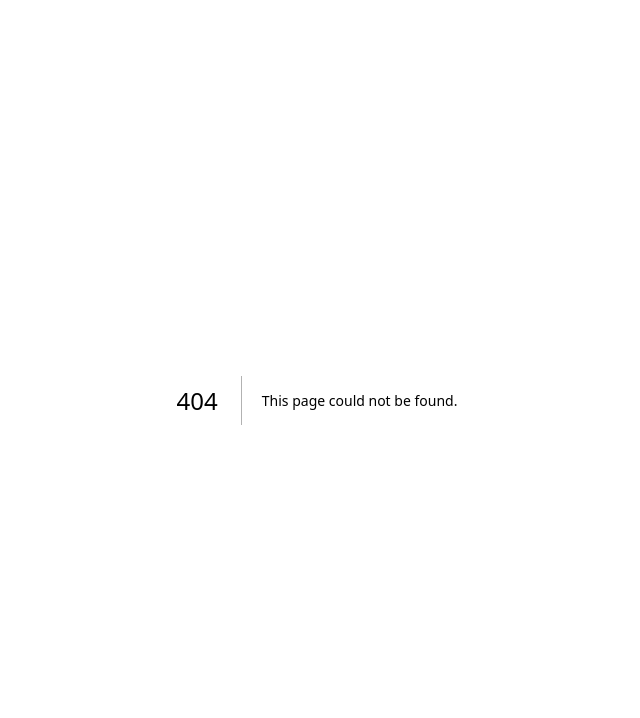
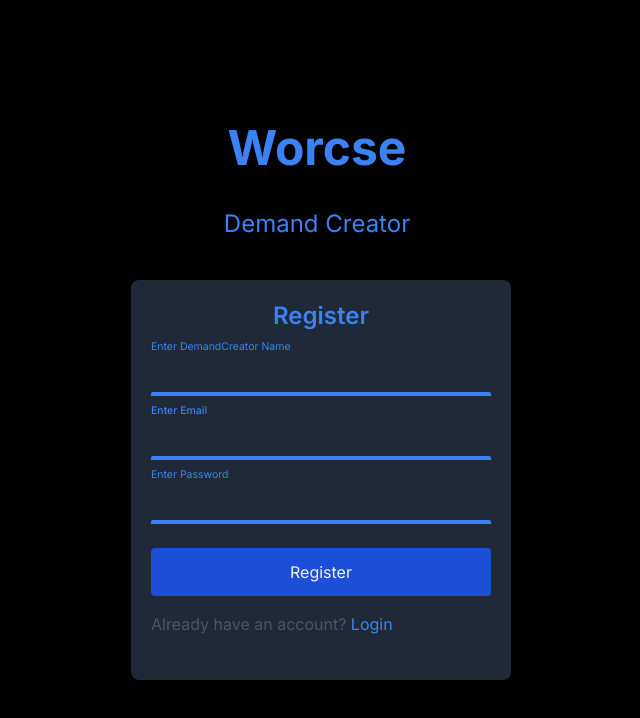
Before and after one commit to Somnathumapathi/Worcse, a Next.js app in the folder streampay/: page /DC/dcRegisterPage in a window 1280 px wide. Before the commit this address had no page. Shown: the top 718 px of the page, without its empty margins (323-963 px from the left). Built offline with nearby package versions, Linux system fonts and the light colour scheme; no server answers.

Commit message:
Dc auth and models

```diff
--- /dev/null
+++ b/streampay/app/DC/dcRegisterPage/page.js
@@ -0,0 +1,141 @@
+"use client";
+
+    import React, { useState, useEffect } from 'react';
+    import Link from 'next/link'
+    import { auth, db } from '@/firebase';
+    import { createUserWithEmailAndPassword, onAuthStateChanged } from "firebase/auth";
+    import DCCreator from '@/models/demandSupplier';
+    import { collection, addDoc } from 'firebase/firestore';
+
+
+
+    const MerchantRegister = () => {
+
+        const [email, setEmail] = useState('');
+        const [password, setPassword] = useState('');
+        const [dcName, setDcName] = useState('')
+        // const [currentUser, setCurrentUser] = useState(null);
+        // const [passKey, setPasskey] = useState('')
+
+        // useEffect(() => {
+        // const unsub = onAuthStateChanged(auth, (user) => {
+        //     setCurrentUser(user);
+        // });
+
+
+        // return () => unsub();
+        // }, []);
+        const handleSignUp = async (e) => {
+            if(password.length>=6) {
+             e.preventDefault();
+             try {
+
+               const cred = await createUserWithEmailAndPassword(auth, email, password);
+
+
+               const newDc = new DCCreator(cred.user.uid , dcName, email)
+               await addDoc(collection( db , "dc"), {
+                 dcId: newDc.dcId,
+                 dcName: newDc.dcName,
+                 dcEmail: newDc.dcEmail
+               })
+
+               console.log('User signed up successfully!');
+               window.location.href = '/DC'
+
+             } catch (error) {
+               console.error('Error signing up:', error.message);
+             }
+            } else {
+             alert('Password should be atleast 6 characters')
+            }
+           };
+        // useEffect(() => {
+        // if (currentUser) {
+        //     window.location.href = '';
+        // }
+        // }, [currentUser]);
+
+        return (
+            <div className="w-full min-h-screen flex justify-center items-center bg-black flex-col">
+            <h1 className="text-5xl font-bold text-blue-500 mb-9 display-block">Worcse</h1>
+
+            <p className="text-2xl text-blue-500 mb-9 display-block">Demand Creator</p>
+
+
+
+            <div className="absolute inset-1 bg-gray-800 rounded-lg z-10 p-5 relative w-[380px] h-[400px]">
+
+                <form onSubmit={handleSignUp}>
+                <h2 className="text-2xl font-semibold text-blue-500 text-center mb-6">Register</h2>
+                {/* <div className="relative flex flex-col mb-6">
+                    <input
+                    type="text"
+                    id="text"
+                    autoFocus
+
+                    className="relative z-10 border-0 border-b-2 border-blue-500 h-10 bg-transparent text-gray-100 outline-none px-2 peer"
+
+                    />
+                    <i className="bg-blue-500 rounded w-full bottom-0 left-0 absolute h-1 -z-10 transition-transform duration-300 origin-bottom transform peer-focus:h-1 peer-placeholder-shown:h-[0.5px]"></i>
+                    <label className="peer-focus:font-medium absolute text-sm duration-300 transform -translate-y-8 scale-75 top-3 left-0 -z-10 origin-[0] peer-focus:left-0 peer-focus:text-blue-500 text-blue-500 peer-placeholder-shown:scale-100 peer-placeholder-shown:translate-y-0 peer-placeholder-shown:text-gray-500 peer-focus:scale-75 peer-focus:-translate-y-8">Enter Name</label>
+                </div> */}
+                <div className="relative flex flex-col mb-6">
+              <input
+                type="text"
+                id="name"
+                autoFocus
+                value={dcName}
+onChange={(e)=> setDcName(e.target.value)}
+                className="relative z-10 border-0 border-b-2 border-blue-500 h-10 bg-transparent text-gray-100 outline-none px-2 peer"
+
+              />
+              <i className="bg-blue-500 rounded w-full bottom-0 left-0 absolute h-1 -z-10 transition-transform duration-300 origin-bottom transform peer-focus:h-1 peer-placeholder-shown:h-[0.5px]"></i>
+              <label className="peer-focus:font-medium absolute text-sm duration-300 transform -translate-y-8 scale-75 top-3 left-0 -z-10 origin-[0] peer-focus:left-0 peer-focus:text-blue-500 text-blue-500 peer-placeholder-shown:scale-100 peer-placeholder-shown:translate-y-0 peer-placeholder-shown:text-gray-500 peer-focus:scale-75 peer-focus:-translate-y-8">Enter DemandCreator Name</label>
+            </div>
+                <div className="relative flex flex-col mb-6">
+                    <input
+                    type="email"
+                    id="Email"
+                    autoFocus
+                    value={email}
+                    onChange={(e) => setEmail(e.target.value)}
+                    className="relative z-10 border-0 border-b-2 border-blue-500 h-10 bg-transparent text-gray-100 outline-none px-2 peer"
+
+                    />
+                    <i className="bg-blue-500 rounded w-full bottom-0 left-0 absolute h-1 -z-10 transition-transform duration-300 origin-bottom transform peer-focus:h-1 peer-placeholder-shown:h-[0.5px]"></i>
+                    <label className="peer-focus:font-medium absolute text-sm duration-300 transform -translate-y-8 scale-75 top-3 left-0 -z-10 origin-[0] peer-focus:left-0 peer-focus:text-blue-500 text-blue-500 peer-placeholder-shown:scale-100 peer-placeholder-shown:translate-y-0 peer-placeholder-shown:text-gray-500 peer-focus:scale-75 peer-focus:-translate-y-8">Enter Email</label>
+                </div>
+
+                <div className="relative flex flex-col mb-6">
+                    <input
+                    type="password"
+                    id="Password"
+
+                    className="relative z-10 border-0 border-b-2 border-blue-500 h-10 bg-transparent text-gray-100 outline-none px-2 peer"
+                    value={password}
+                    onChange={(e) => setPassword(e.target.value)}
+                    />
+                    <i className="bg-blue-500 rounded w-full bottom-0 left-0 absolute h-1 -z-10 transition-transform duration-300 origin-bottom transform peer-focus:h-1 peer-placeholder-shown:h-[0.5px]"></i>
+                    <label className="peer-focus:font-medium absolute text-sm duration-300 transform -translate-y-8 scale-75 top-3 left-0 -z-10 origin-[0] peer-focus:left-0 peer-focus:text-blue-500 text-blue-500 peer-placeholder-shown:scale-100 peer-placeholder-shown:translate-y-0 peer-placeholder-shown:text-gray-500 peer-focus:scale-75 peer-focus:-translate-y-8">Enter Password</label>
+                </div>
+
+                <button
+                    type="submit"
+                    className="py-3 text-gray-100 bg-blue-700 w-full rounded hover:bg-blue-500 hover:scale-105 duration-300"
+                >
+                    Register
+                </button>
+                </form>
+
+                <p className="mt-4 text-gray-600">
+                Already have an account?{' '}
+                    <Link href='/DC' className="text-blue-500">Login</Link>
+                </p>
+            </div>
+
+            </div>
+        );
+        };
+
+        export default MerchantRegister;
--- a/streampay/app/DC/page.js
+++ b/streampay/app/DC/page.js
@@ -31,20 +31,20 @@ const MerchantLogin = () => {
   };
   useEffect(() => {
     if (currentUser!=null) {
-      window.location.href = 'merchant';
+      window.location.href = '/DC/dcHomePage';
     }
   }, [currentUser]);
   return (
-    <div className="w-full min-h-screen flex justify-center items-center bg-white flex-col">
-      <h1 className="text-5xl font-bold text-green-500 mb-9 display-block">CRAVE HUB</h1>
-      <p className="text-2xl text-green-500 mb-9 display-block">Merchant Portal</p>
+    <div className="w-full min-h-screen flex justify-center items-center flex-col">
+      <h1 className="text-5xl font-bold text-blue-500 mb-9 display-block">Worcse</h1>
+      <p className="text-2xl text-blue-500 mb-9 display-block">Demand Creator</p>
 
 
 
       <div className="absolute inset-1 bg-gray-800 rounded-lg z-10 p-5 relative w-[380px] h-[350px]">
 
         <form onSubmit={handleLogin}>
-          <h2 className="text-2xl font-semibold text-green-500 text-center mb-6">Login</h2>
+          <h2 className="text-2xl font-semibold text-blue-500 text-center mb-6">Login</h2>
           <div className="relative flex flex-col mb-6">
             <input
               type="email"
@@ -53,11 +53,11 @@ const MerchantLogin = () => {
               value={email}
               onChange={(e) => setEmail(e.target.value)}
 
-              className="relative z-10 border-0 border-b-2 border-green-500 h-10 bg-transparent text-gray-100 outline-none px-2 peer"
+              className="relative z-10 border-0 border-b-2 border-blue-500 h-10 bg-transparent text-gray-100 outline-none px-2 peer"
 
             />
-            <i className="bg-green-500 rounded w-full bottom-0 left-0 absolute h-1 -z-10 transition-transform duration-300 origin-bottom transform peer-focus:h-1 peer-placeholder-shown:h-[0.5px]"></i>
-            <label className="peer-focus:font-medium absolute text-sm duration-300 transform -translate-y-8 scale-75 top-3 left-0 -z-10 origin-[0] peer-focus:left-0 peer-focus:text-green-500 text-green-500 peer-placeholder-shown:scale-100 peer-placeholder-shown:translate-y-0 peer-placeholder-shown:text-gray-500 peer-focus:scale-75 peer-focus:-translate-y-8">Enter Email</label>
+            <i className="bg-blue-500 rounded w-full bottom-0 left-0 absolute h-1 -z-10 transition-transform duration-300 origin-bottom transform peer-focus:h-1 peer-placeholder-shown:h-[0.5px]"></i>
+            <label className="peer-focus:font-medium absolute text-sm duration-300 transform -translate-y-8 scale-75 top-3 left-0 -z-10 origin-[0] peer-focus:left-0 peer-focus:text-blue-500 text-blue-500 peer-placeholder-shown:scale-100 peer-placeholder-shown:translate-y-0 peer-placeholder-shown:text-gray-500 peer-focus:scale-75 peer-focus:-translate-y-8">Enter Email</label>
           </div>
 
           <div className="relative flex flex-col mb-6">
@@ -66,16 +66,16 @@ const MerchantLogin = () => {
               id="password"
              value={password}
              onChange={(e) => setPassword(e.target.value)}
-              className="relative z-10 border-0 border-b-2 border-green-500 h-10 bg-transparent text-gray-100 outline-none px-2 peer"
+              className="relative z-10 border-0 border-b-2 border-blue-500 h-10 bg-transparent text-gray-100 outline-none px-2 peer"
 
             />
-            <i className="bg-green-500 rounded w-full bottom-0 left-0 absolute h-1 -z-10 transition-transform duration-300 origin-bottom transform peer-focus:h-1 peer-placeholder-shown:h-[0.5px]"></i>
-            <label className="peer-focus:font-medium absolute text-sm duration-300 transform -translate-y-8 scale-75 top-3 left-0 -z-10 origin-[0] peer-focus:left-0 peer-focus:text-green-500 text-green-500 peer-placeholder-shown:scale-100 peer-placeholder-shown:translate-y-0 peer-placeholder-shown:text-gray-500 peer-focus:scale-75 peer-focus:-translate-y-8">Enter Password</label>
+            <i className="bg-blue-500 rounded w-full bottom-0 left-0 absolute h-1 -z-10 transition-transform duration-300 origin-bottom transform peer-focus:h-1 peer-placeholder-shown:h-[0.5px]"></i>
+            <label className="peer-focus:font-medium absolute text-sm duration-300 transform -translate-y-8 scale-75 top-3 left-0 -z-10 origin-[0] peer-focus:left-0 peer-focus:text-blue-500 text-blue-500 peer-placeholder-shown:scale-100 peer-placeholder-shown:translate-y-0 peer-placeholder-shown:text-gray-500 peer-focus:scale-75 peer-focus:-translate-y-8">Enter Password</label>
           </div>
 
           <button
             type="submit"
-            className="py-3 text-gray-100 bg-green-700 w-full rounded hover:bg-green-500 hover:scale-105 duration-300"
+            className="py-3 text-gray-100 bg-blue-700 w-full rounded hover:bg-blue-500 hover:scale-105 duration-300"
 
           >
             Login
@@ -83,11 +83,11 @@ const MerchantLogin = () => {
         </form>
 
         <p className="mt-4 text-gray-600">
-          New Employee?{' '}
-              <Link href='/merchantRegister' className="text-green-500">Register</Link>
+          New Demand Creator?{' '}
+              <Link href='/DC/dcRegisterPage' className="text-blue-500">Register</Link>
         </p>
-        <Link href="/" className='text-sm text-green-700'>
-      Are you Customer?</Link>
+        <Link href="/" className='text-sm text-blue-700'>
+      Are you SupplyProvider?</Link>
       </div>
 
 
--- a/streampay/app/page.js
+++ b/streampay/app/page.js
@@ -87,6 +87,8 @@ const Login = () => {
           Don't have an account?{' '}
               <Link href='/registerPage' className="text-blue-500">Register</Link>
         </p>
+        <Link href="/DC" className='text-sm text-blue-700'>
+      Are you DemandCreator?</Link>
 
       </div>
 
--- /dev/null
+++ b/streampay/models/demandSupplier.js
@@ -0,0 +1,8 @@
+class DCCreator {
+    constructor( dcName, dcId, dcEmail) {
+        this.dcName = dcName
+        this.dcId = dcId
+        this.dcEmail = dcEmail
+    }
+}
+export default DCCreator
--- a/streampay/models/supplyProvider.js
+++ b/streampay/models/supplyProvider.js
@@ -1,9 +1,9 @@
 class SupplyProvider {
-    constructor( supplyProviderId, supplyProviderName, supplyProviderEmail, projectId ) {
+    constructor( supplyProviderId, supplyProviderName, supplyProviderEmail ) {
         this.supplyProviderId = supplyProviderId
         this.supplyProviderName = supplyProviderName
         this.supplyProviderEmail = supplyProviderEmail
-        this.projectId = projectId
+
     }
 }
 export default SupplyProvider
```
